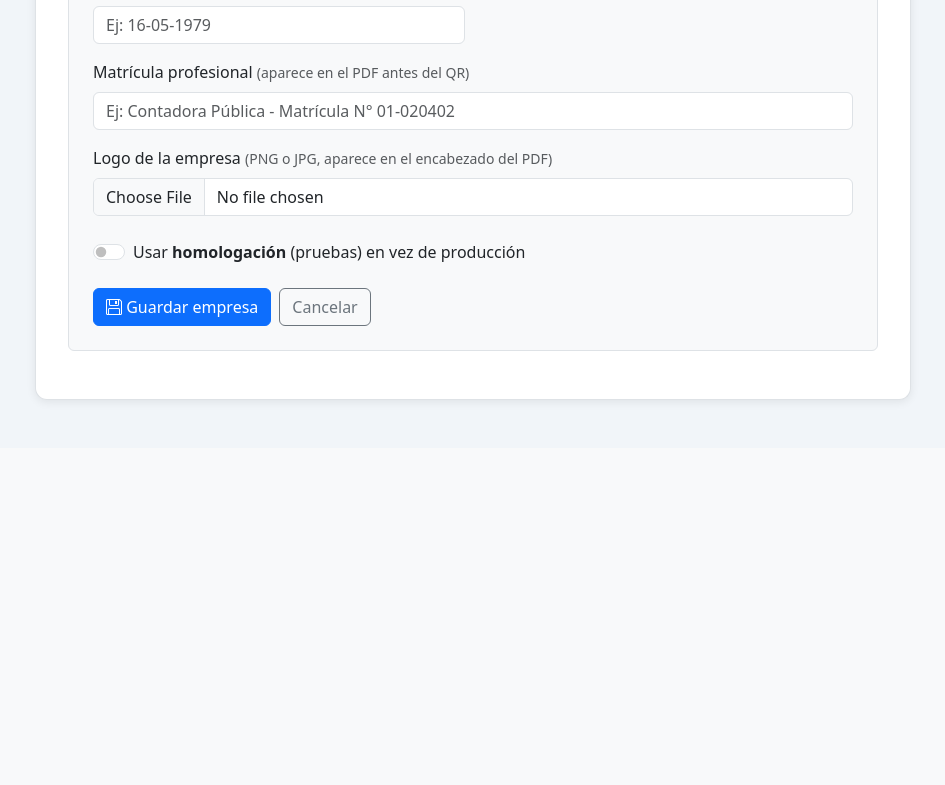
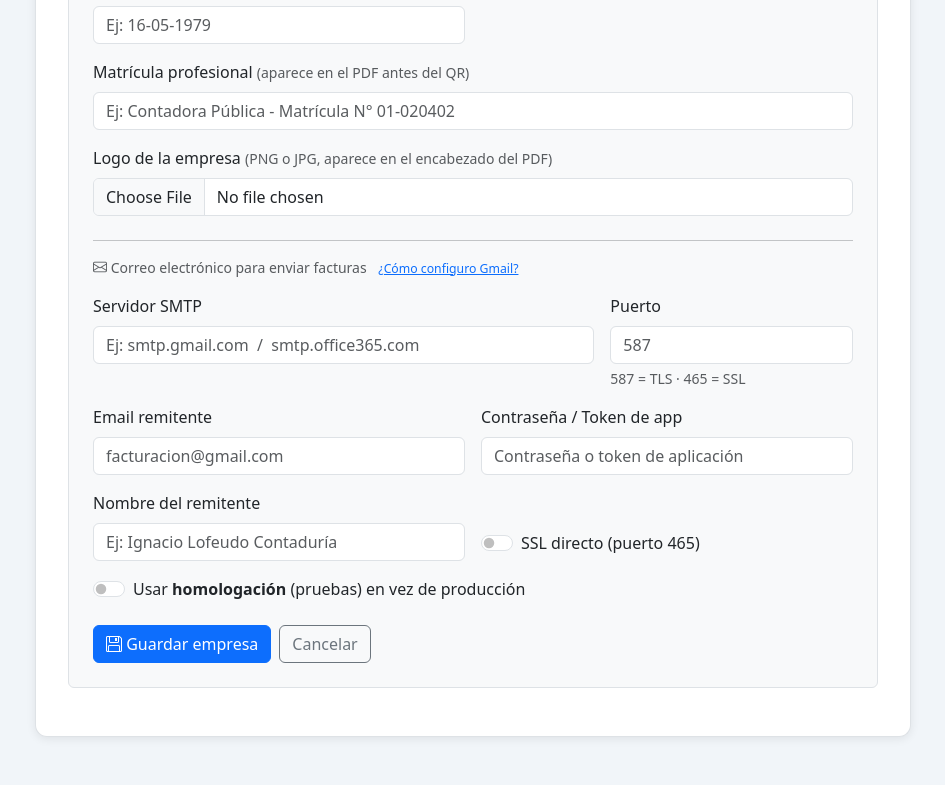
Before and after one commit to frodriguez77/Arca-Facturacion, a Flask app: template templates/admin.html in a window 1280 px wide, after a click on "Agregar empresa". Shown: the part 995-1780 px from the top of the page, without its empty margins (167-1112 px from the left). Before the commit the page ends 1400 px from the top, so only its background shows below. Run offline with Flask 3, Linux system fonts and the light colour scheme; the template is opened without the code that fills it: most values are stand-ins (such as "Sample title", 1, 10 or a date in 2020).

Commit message:
Correo SMTP por empresa: elimina config global, mueve a cada empresa
- api_empresa_add/edit: guarda smtp_server, smtp_port, smtp_user,
  smtp_password, smtp_ssl, nombre_remitente por empresa
- api_empresa_edit: no sobreescribe la contraseña si llega enmascarada
- api_enviar_factura: usa la config SMTP de la empresa en vez de
  email_config.json global
- Elimina EMAIL_CONFIG_PATH, _load_email_config, _save_email_config,
  /api/config-email GET y POST
- admin.html: editarEmpresa() y limpiarForm() manejan campos SMTP;
  submit del formulario incluye los 6 campos SMTP
- Pestaña "5. Correo" pasa a solo ayuda/manual (sin formulario)

https://claude.ai/code/session_013Vmc2zafJFsN75p97784Z4

```diff
--- a/app.py
+++ b/app.py
@@ -246,6 +246,12 @@ def api_empresa_add():
         'inicio_actividades': (data.get('inicio_actividades') or '').strip(),
         'matricula':          (data.get('matricula') or '').strip(),
         'logo_path':          (data.get('logo_path') or '').strip(),
+        'smtp_server':        (data.get('smtp_server')      or '').strip(),
+        'smtp_port':          int(data.get('smtp_port')      or 587),
+        'smtp_user':          (data.get('smtp_user')         or '').strip(),
+        'smtp_password':      (data.get('smtp_password')     or '').strip(),
+        'smtp_ssl':           bool(data.get('smtp_ssl', False)),
+        'nombre_remitente':   (data.get('nombre_remitente')  or '').strip(),
     })
     return jsonify({'ok': True, 'id': empresa_id})
 
@@ -268,7 +274,7 @@ def api_empresa_edit(empresa_id):
     if EmpresaRepository.cuit_exists(cuit, exclude_id=empresa_id):
         return jsonify({'error': f'Ya existe otra empresa con CUIT {cuit}'}), 400
 
-    EmpresaRepository.update(empresa_id, {
+    upd = {
         'nombre':             nombre,
         'cuit':               cuit,
         'cert':               cert,
@@ -281,7 +287,16 @@ def api_empresa_edit(empresa_id):
         'inicio_actividades': (data.get('inicio_actividades') or '').strip(),
         'matricula':          (data.get('matricula') or '').strip(),
         'logo_path':          (data.get('logo_path') or '').strip(),
-    })
+        'smtp_server':        (data.get('smtp_server')      or '').strip(),
+        'smtp_port':          int(data.get('smtp_port')      or 587),
+        'smtp_user':          (data.get('smtp_user')         or '').strip(),
+        'smtp_ssl':           bool(data.get('smtp_ssl', False)),
+        'nombre_remitente':   (data.get('nombre_remitente')  or '').strip(),
+    }
+    new_pw = (data.get('smtp_password') or '').strip()
+    if new_pw and '•' not in new_pw:
+        upd['smtp_password'] = new_pw
+    EmpresaRepository.update(empresa_id, upd)
     return jsonify({'ok': True})
 
 @app.route('/api/empresas/<empresa_id>', methods=['DELETE'])
@@ -888,46 +903,6 @@ def imprimir():
 
 # ---------- email -----------------------------------------------------------
 
-EMAIL_CONFIG_PATH = os.path.join(BASE, 'email_config.json')
-
-def _load_email_config() -> dict:
-    if os.path.exists(EMAIL_CONFIG_PATH):
-        with open(EMAIL_CONFIG_PATH, encoding='utf-8') as f:
-            return json.load(f)
-    return {'smtp_server': '', 'smtp_port': 587, 'smtp_user': '',
-            'smtp_password': '', 'smtp_ssl': False, 'nombre_remitente': ''}
-
-def _save_email_config(cfg: dict):
-    with open(EMAIL_CONFIG_PATH, 'w', encoding='utf-8') as f:
-        json.dump(cfg, f, ensure_ascii=False, indent=2)
-
-
-@app.route('/api/config-email', methods=['GET'])
-@admin_required
-def api_get_email_config():
-    cfg  = _load_email_config()
-    safe = dict(cfg)
-    if safe.get('smtp_password'):
-        safe['smtp_password'] = '••••••••'
-    return jsonify(safe)
-
-
-@app.route('/api/config-email', methods=['POST'])
-@admin_required
-def api_set_email_config():
-    data = request.get_json(force=True)
-    cfg  = _load_email_config()
-    cfg['smtp_server']      = (data.get('smtp_server')     or '').strip()
-    cfg['smtp_port']        = int(data.get('smtp_port')    or 587)
-    cfg['smtp_user']        = (data.get('smtp_user')       or '').strip()
-    cfg['nombre_remitente'] = (data.get('nombre_remitente') or '').strip()
-    cfg['smtp_ssl']         = bool(data.get('smtp_ssl', False))
-    new_pw = (data.get('smtp_password') or '').strip()
-    if new_pw and '•' not in new_pw:
-        cfg['smtp_password'] = new_pw
-    _save_email_config(cfg)
-    return jsonify({'ok': True})
-
 
 @app.route('/api/enviar-factura', methods=['POST'])
 @login_required
@@ -955,9 +930,16 @@ def api_enviar_factura():
     if not email_dst:
         return jsonify({'error': 'Email del destinatario es requerido'}), 400
 
-    cfg = _load_email_config()
-    if not cfg.get('smtp_server') or not cfg.get('smtp_user') or not cfg.get('smtp_password'):
-        return jsonify({'error': 'Configuracion de correo incompleta. Completala en Admin → Correo.'}), 400
+    cfg = {
+        'smtp_server':      empresa.get('smtp_server', ''),
+        'smtp_port':        empresa.get('smtp_port', 587),
+        'smtp_user':        empresa.get('smtp_user', ''),
+        'smtp_password':    empresa.get('smtp_password', ''),
+        'smtp_ssl':         empresa.get('smtp_ssl', False),
+        'nombre_remitente': empresa.get('nombre_remitente', ''),
+    }
+    if not cfg['smtp_server'] or not cfg['smtp_user'] or not cfg['smtp_password']:
+        return jsonify({'error': 'Correo no configurado para esta empresa. Editala en Admin → Empresas → sección Correo.'}), 400
 
     path = _resultado_path(empresa_id, mes)
     if not os.path.exists(path):
--- a/templates/admin.html
+++ b/templates/admin.html
@@ -218,6 +218,57 @@
             <input type="file" class="form-control" id="f-logo-file" accept=".png,.jpg,.jpeg">
             <input type="hidden" id="f-logo-path">
             <div id="f-logo-preview" class="mt-2"></div>
+          </div>
+        </div>
+
+        <hr class="my-3">
+        <p class="text-muted small mb-3">
+          <i class="bi bi-envelope"></i> Correo electrónico para enviar facturas
+          <a class="ms-2 small" data-bs-toggle="collapse" href="#ayuda-smtp" role="button">
+            ¿Cómo configuro Gmail?
+          </a>
+        </p>
+
+        <div class="collapse mb-3" id="ayuda-smtp">
+          <div class="alert alert-info py-2 small mb-0">
+            <strong>Gmail:</strong> necesitás una <strong>contraseña de aplicación</strong> (no la normal).<br>
+            1. Activá verificación en 2 pasos en <code>myaccount.google.com → Seguridad</code><br>
+            2. Entrá a <strong>Contraseñas de aplicación</strong> → creá una para "Correo"<br>
+            3. Usá esa clave de 16 caracteres aquí · Servidor: <code>smtp.gmail.com</code> · Puerto: <code>587</code>
+          </div>
+        </div>
+
+        <div class="row g-3 mb-3">
+          <div class="col-12 col-md-8">
+            <label class="form-label">Servidor SMTP</label>
+            <input type="text" class="form-control" id="f-smtp-server"
+                   placeholder="Ej: smtp.gmail.com  /  smtp.office365.com">
+          </div>
+          <div class="col-12 col-md-4">
+            <label class="form-label">Puerto</label>
+            <input type="number" class="form-control" id="f-smtp-port" placeholder="587">
+            <div class="form-text">587 = TLS · 465 = SSL</div>
+          </div>
+          <div class="col-12 col-md-6">
+            <label class="form-label">Email remitente</label>
+            <input type="email" class="form-control" id="f-smtp-user"
+                   placeholder="facturacion@gmail.com">
+          </div>
+          <div class="col-12 col-md-6">
+            <label class="form-label">Contraseña / Token de app</label>
+            <input type="password" class="form-control" id="f-smtp-password"
+                   placeholder="Contraseña o token de aplicación">
+          </div>
+          <div class="col-12 col-md-6">
+            <label class="form-label">Nombre del remitente</label>
+            <input type="text" class="form-control" id="f-smtp-nombre"
+                   placeholder="Ej: Ignacio Lofeudo Contaduría">
+          </div>
+          <div class="col-12 col-md-6 d-flex align-items-end pb-1">
+            <div class="form-check form-switch">
+              <input class="form-check-input" type="checkbox" id="f-smtp-ssl">
+              <label class="form-check-label" for="f-smtp-ssl">SSL directo (puerto 465)</label>
+            </div>
           </div>
         </div>
 
@@ -585,63 +636,11 @@
     <!-- ===== TAB 5: Correo electrónico ===== -->
     <div class="tab-pane fade" id="tab-email" role="tabpanel">
 
-      <h5 class="mb-1"><i class="bi bi-envelope text-info"></i> Configuración de correo electrónico</h5>
+      <h5 class="mb-1"><i class="bi bi-envelope text-info"></i> Ayuda para configurar el correo</h5>
       <p class="text-muted small mb-4">
-        Configurá el servidor SMTP para poder enviar facturas por email directamente desde el sistema.
+        La configuración SMTP se guarda <strong>por empresa</strong>: editá cada empresa
+        (pestaña <strong>1. Empresas</strong>) y completá la sección <em>Correo electrónico</em>.
       </p>
-
-      <div id="email-ok"    class="alert alert-success d-none"></div>
-      <div id="email-error" class="alert alert-danger  d-none"></div>
-
-      <div class="border rounded p-4 bg-light mb-3">
-        <form id="form-email" novalidate>
-          <div class="row g-3 mb-3">
-            <div class="col-12 col-md-8">
-              <label class="form-label fw-semibold">Servidor SMTP <span class="text-danger">*</span></label>
-              <input type="text" class="form-control" id="em-server"
-                     placeholder="Ej: smtp.gmail.com  /  smtp.office365.com">
-            </div>
-            <div class="col-12 col-md-4">
-              <label class="form-label fw-semibold">Puerto</label>
-              <input type="number" class="form-control" id="em-port" value="587">
-              <div class="form-text">587 = TLS · 465 = SSL · 25 = sin cifrado</div>
-            </div>
-            <div class="col-12 col-md-6">
-              <label class="form-label fw-semibold">Email remitente <span class="text-danger">*</span></label>
-              <input type="email" class="form-control" id="em-user"
-                     placeholder="Ej: facturacion@miempresa.com">
-            </div>
-            <div class="col-12 col-md-6">
-              <label class="form-label fw-semibold">Contraseña / Token de app <span class="text-danger">*</span></label>
-              <input type="password" class="form-control" id="em-password"
-                     placeholder="Contraseña o token de aplicación">
-              <div class="form-text">
-                Gmail: usá una <a href="https://myaccount.google.com/apppasswords" target="_blank">contraseña de aplicación</a>
-                (requiere 2FA activado).
-              </div>
-            </div>
-            <div class="col-12 col-md-6">
-              <label class="form-label fw-semibold">Nombre del remitente</label>
-              <input type="text" class="form-control" id="em-nombre"
-                     placeholder="Ej: Ignacio Lofeudo Contaduría">
-            </div>
-            <div class="col-12 col-md-6 d-flex align-items-end">
-              <div class="form-check form-switch mt-2">
-                <input class="form-check-input" type="checkbox" id="em-ssl">
-                <label class="form-check-label" for="em-ssl">
-                  Usar <strong>SSL directo</strong> (puerto 465)
-                </label>
-              </div>
-            </div>
-          </div>
-
-          <div class="d-flex gap-2">
-            <button type="submit" class="btn btn-info text-white" id="btn-guardar-email">
-              <i class="bi bi-floppy"></i> Guardar configuración
-            </button>
-          </div>
-        </form>
-      </div>
 
       <!-- Manual de configuración -->
       <div class="accordion mt-3" id="acordeonEmail">
@@ -960,6 +959,12 @@ function editarEmpresa(e) {
   } else {
     prev.innerHTML = '';
   }
+  document.getElementById('f-smtp-server').value   = e.smtp_server      || '';
+  document.getElementById('f-smtp-port').value     = e.smtp_port        || '';
+  document.getElementById('f-smtp-user').value     = e.smtp_user        || '';
+  document.getElementById('f-smtp-password').value = e.smtp_password    ? '••••••••' : '';
+  document.getElementById('f-smtp-nombre').value   = e.nombre_remitente || '';
+  document.getElementById('f-smtp-ssl').checked    = !!e.smtp_ssl;
 
   // Marcar rutas como manuales para no pisar al editar CUIT
   document.getElementById('f-cert').dataset.auto = 'false';
@@ -977,7 +982,8 @@ function editarEmpresa(e) {
 function limpiarForm() {
   ['f-id','f-nombre','f-cuit','f-cert','f-key',
    'f-domicilio','f-telefono','f-localidad','f-ing-brutos','f-inicio-act',
-   'f-matricula','f-logo-path']
+   'f-matricula','f-logo-path',
+   'f-smtp-server','f-smtp-port','f-smtp-user','f-smtp-password','f-smtp-nombre']
     .forEach(id => {
       const el = document.getElementById(id);
       el.value = '';
@@ -986,6 +992,7 @@ function limpiarForm() {
   document.getElementById('f-logo-file').value = '';
   document.getElementById('f-logo-preview').innerHTML = '';
   document.getElementById('f-homo').checked = false;
+  document.getElementById('f-smtp-ssl').checked = false;
   document.getElementById('form-titulo').innerHTML =
     '<i class="bi bi-plus-circle text-primary"></i> Agregar empresa';
   document.getElementById('btn-guardar').innerHTML =
@@ -1013,6 +1020,12 @@ document.getElementById('form-empresa').addEventListener('submit', async e => {
     inicio_actividades: document.getElementById('f-inicio-act').value.trim(),
     matricula:          document.getElementById('f-matricula').value.trim(),
     logo_path:          document.getElementById('f-logo-path').value.trim(),
+    smtp_server:        document.getElementById('f-smtp-server').value.trim(),
+    smtp_port:          parseInt(document.getElementById('f-smtp-port').value) || 587,
+    smtp_user:          document.getElementById('f-smtp-user').value.trim(),
+    smtp_password:      document.getElementById('f-smtp-password').value,
+    nombre_remitente:   document.getElementById('f-smtp-nombre').value.trim(),
+    smtp_ssl:           document.getElementById('f-smtp-ssl').checked,
   };
 
   const editando = !!id;
@@ -1214,60 +1227,7 @@ document.getElementById('form-restore').addEventListener('submit', async e => {
   }
 });
 
-// ===== CONFIGURACIÓN EMAIL ===================================================
-
-document.getElementById('tab-email-btn').addEventListener('shown.bs.tab', async () => {
-  try {
-    const resp = await fetch('/api/config-email');
-    const cfg  = await resp.json();
-    document.getElementById('em-server').value   = cfg.smtp_server   || '';
-    document.getElementById('em-port').value     = cfg.smtp_port     || 587;
-    document.getElementById('em-user').value     = cfg.smtp_user     || '';
-    document.getElementById('em-nombre').value   = cfg.nombre_remitente || '';
-    document.getElementById('em-ssl').checked    = !!cfg.smtp_ssl;
-    document.getElementById('em-password').value = cfg.smtp_password ? '••••••••' : '';
-  } catch (e) { /* silencioso */ }
-});
-
-document.getElementById('form-email').addEventListener('submit', async e => {
-  e.preventDefault();
-  document.getElementById('email-ok').classList.add('d-none');
-  document.getElementById('email-error').classList.add('d-none');
-
-  const body = {
-    smtp_server:      document.getElementById('em-server').value.trim(),
-    smtp_port:        parseInt(document.getElementById('em-port').value) || 587,
-    smtp_user:        document.getElementById('em-user').value.trim(),
-    smtp_password:    document.getElementById('em-password').value,
-    nombre_remitente: document.getElementById('em-nombre').value.trim(),
-    smtp_ssl:         document.getElementById('em-ssl').checked,
-  };
-
-  const btn = document.getElementById('btn-guardar-email');
-  btn.disabled = true;
-  btn.innerHTML = '<span class="spinner-border spinner-border-sm me-1"></span>Guardando...';
-
-  try {
-    const resp = await fetch('/api/config-email', {
-      method: 'POST', headers: {'Content-Type': 'application/json'}, body: JSON.stringify(body),
-    });
-    const data = await resp.json();
-    if (data.error) {
-      const el = document.getElementById('email-error');
-      el.textContent = data.error; el.classList.remove('d-none');
-    } else {
-      const el = document.getElementById('email-ok');
-      el.textContent = '✅ Configuración de correo guardada correctamente.';
-      el.classList.remove('d-none');
-    }
-  } catch (err) {
-    const el = document.getElementById('email-error');
-    el.textContent = 'Error de red: ' + err; el.classList.remove('d-none');
-  } finally {
-    btn.disabled = false;
-    btn.innerHTML = '<i class="bi bi-floppy"></i> Guardar configuración';
-  }
-});
+// ===== CONFIGURACIÓN EMAIL (por empresa — ver pestaña 1. Empresas) ===========
 
 // ===== GENERADOR DE CSR ======================================================
 
```
